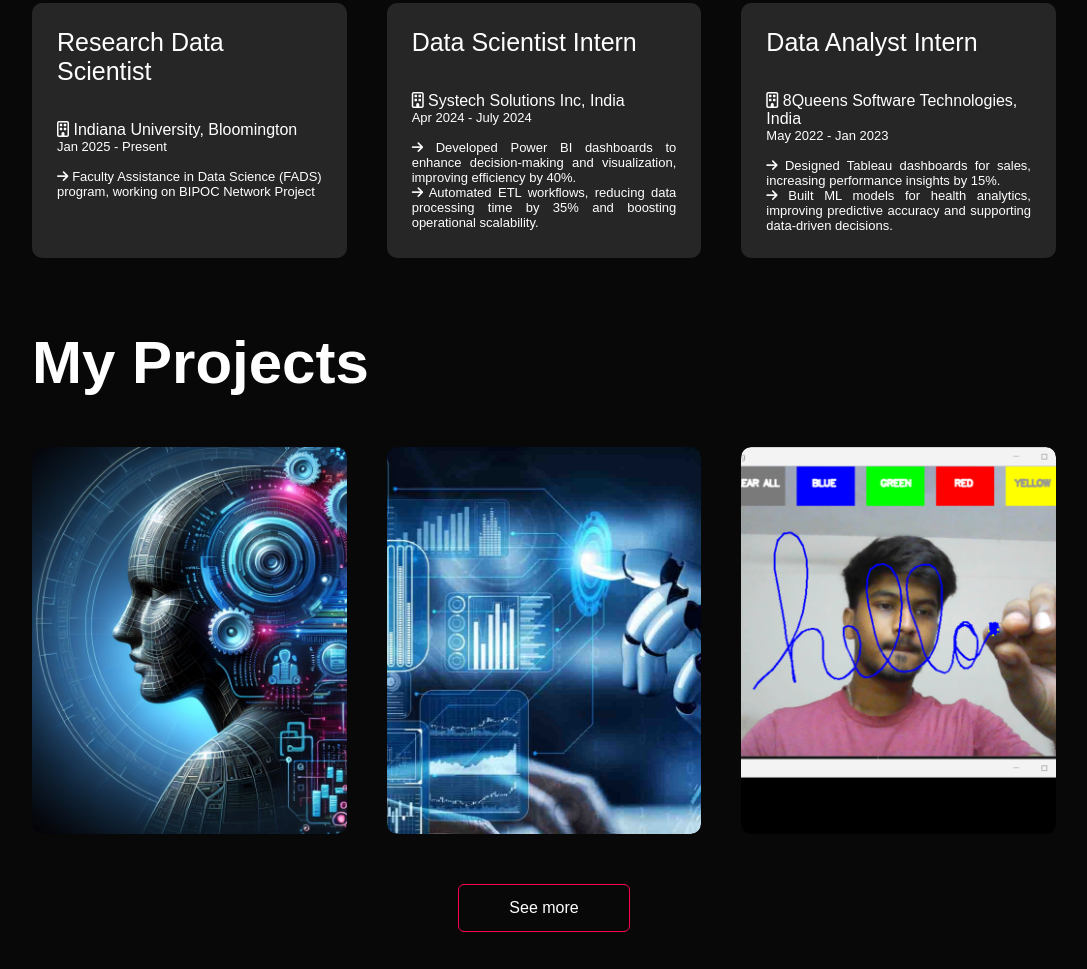
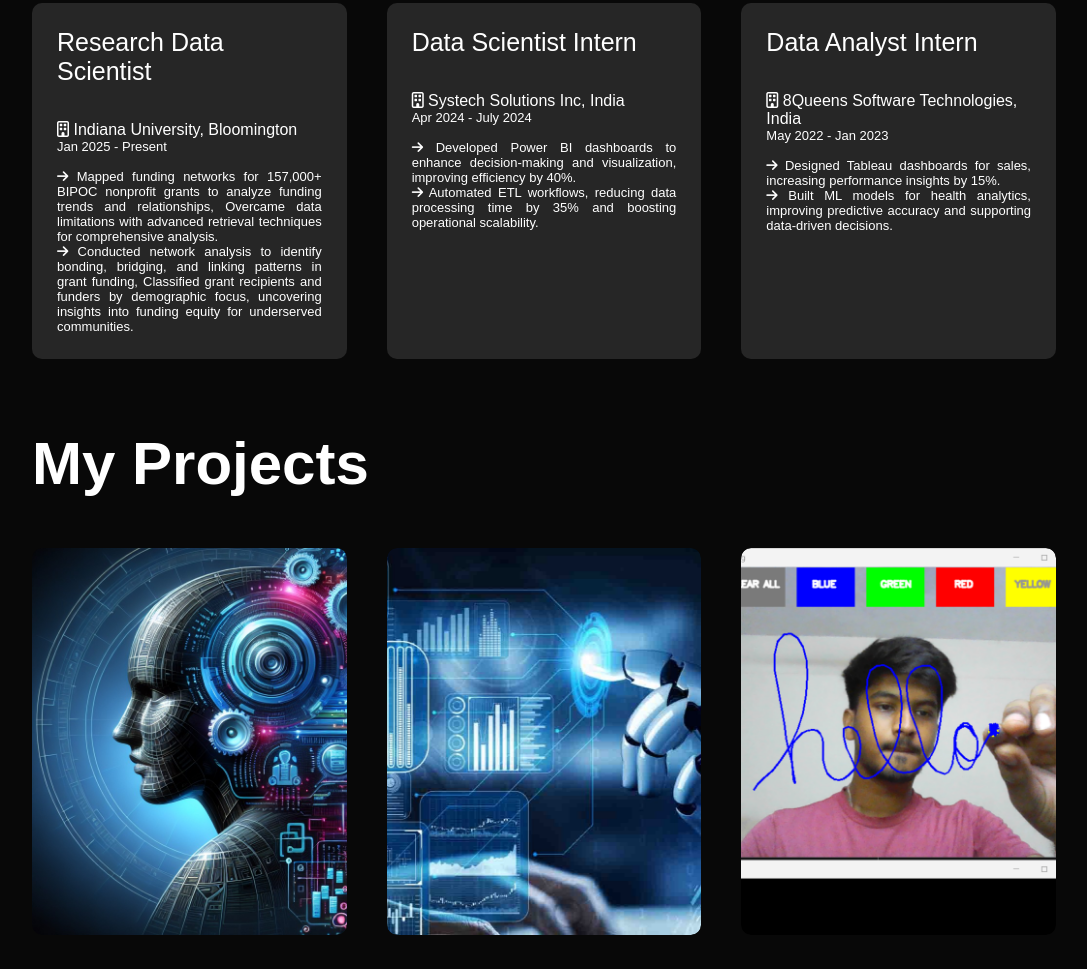
Before and after one commit to sanjai-11/portfolio-site, a plain HTML site: page index.html in a window 1280 px wide. Shown: the part 1630-2599 px from the top of the page, without its empty margins (96-1183 px from the left). Drawn offline with Linux system fonts and the light colour scheme.

Commit message:
Update index.html

```diff
--- a/index.html
+++ b/index.html
@@ -84,7 +84,9 @@
                 <a href="https://maps.app.goo.gl/uVTHmqEhvxcTXWQGA"> <h4><i class="fa-regular fa-building"></i> Indiana University, Bloomington</h4></a>
                 <p>Jan 2025 - Present</p>
                 <br>
-                <p style="text-align: justify;"><i class="fa-solid fa-arrow-right"></i> Faculty Assistance in Data Science (FADS) program, working on BIPOC Network Project</p>
+                <p style="text-align: justify;"><i class="fa-solid fa-arrow-right"></i> Mapped funding networks for 157,000+ BIPOC nonprofit grants to analyze funding trends and relationships, Overcame data limitations with advanced retrieval techniques for comprehensive analysis.
+                <p style="text-align: justify;"><i class="fa-solid fa-arrow-right"></i> Conducted network analysis to identify bonding, bridging, and linking patterns in grant funding, Classified grant recipients and funders by demographic focus, uncovering insights into funding equity for
+underserved communities.</p>
             </div>
             <div>
                 <h3>Data Scientist Intern</h3>
```
